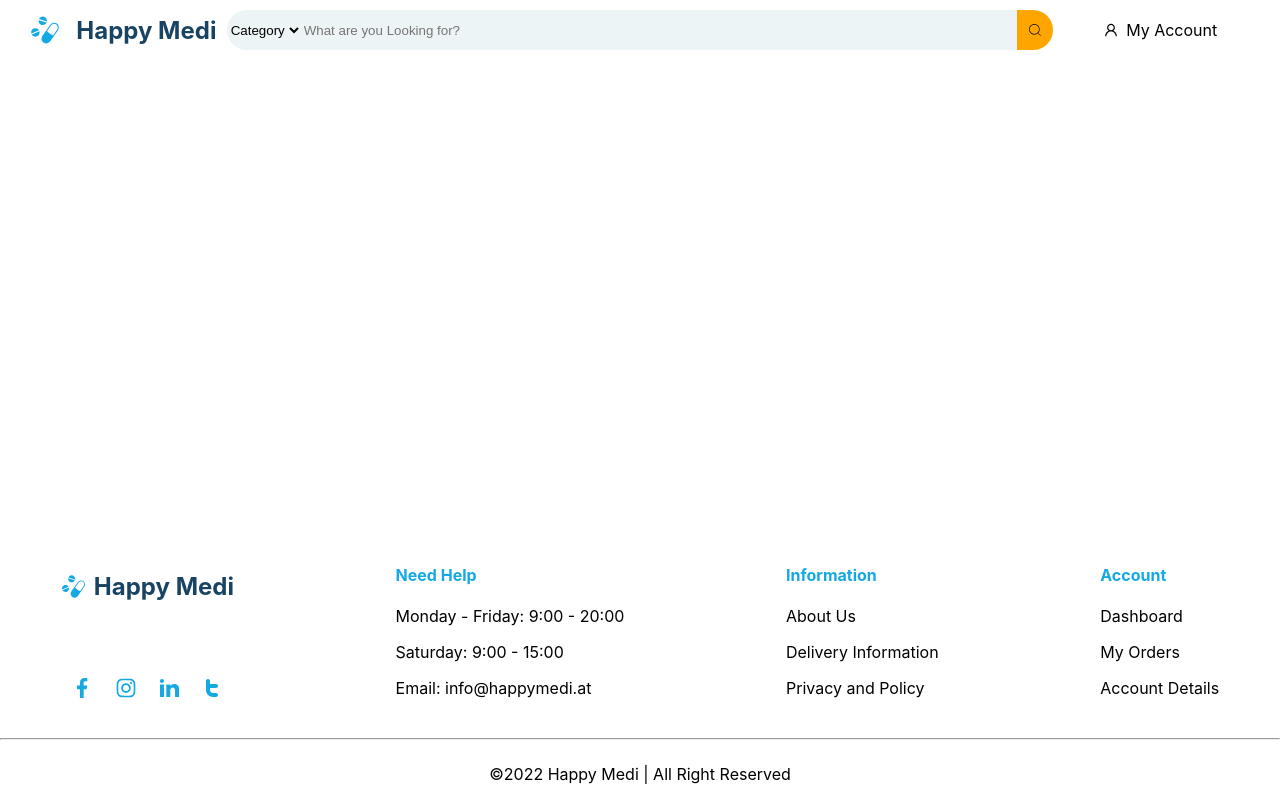
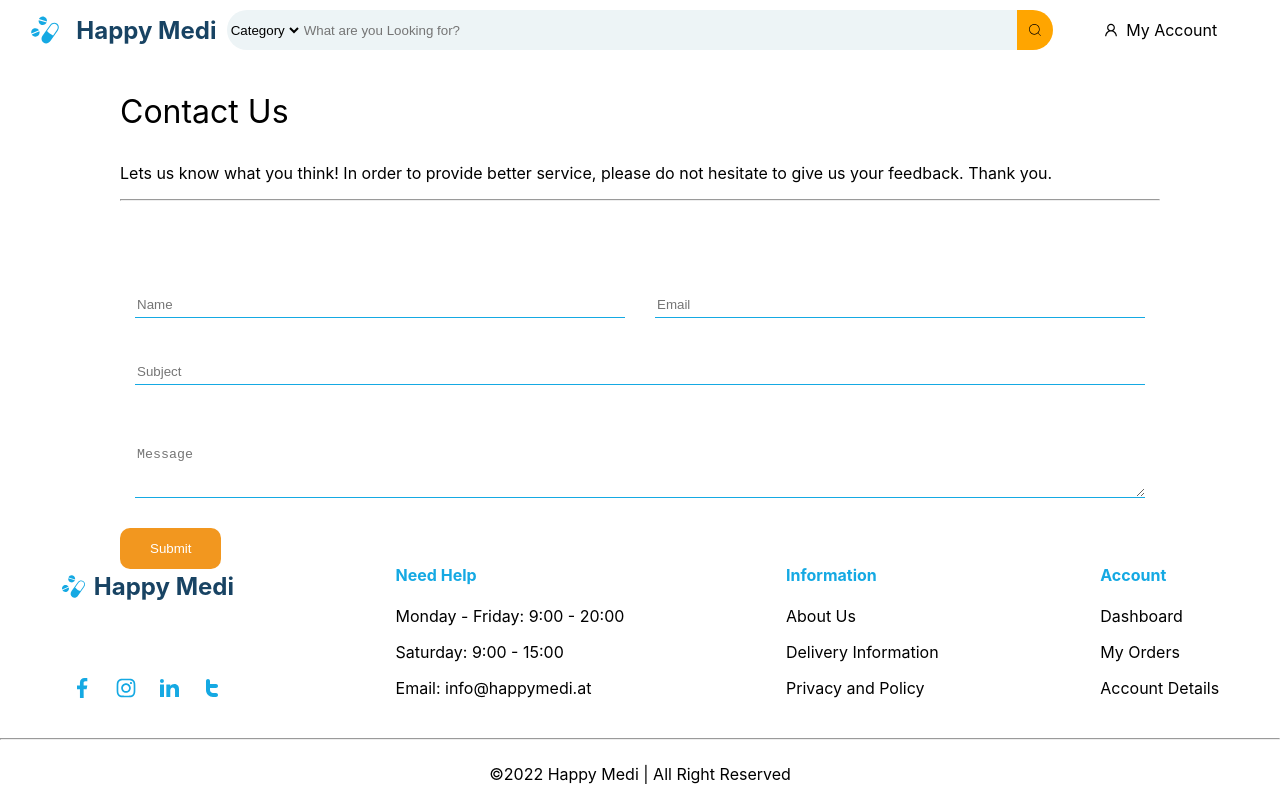
Before and after one commit to kianika/happymedi, a React (Create React App) app: page /contact in a window 1280 px wide. Built offline with nearby package versions, Linux system fonts and the light colour scheme.

Commit message:
UI: Contact page is added

```diff
--- a/package.json
+++ b/package.json
@@ -3,6 +3,7 @@
   "version": "0.1.0",
   "private": true,
   "dependencies": {
+    "-": "^0.0.1",
     "@testing-library/jest-dom": "^5.16.5",
     "@testing-library/react": "^13.4.0",
     "@testing-library/user-event": "^13.5.0",
@@ -12,6 +13,7 @@
     "react-bootstrap-icons": "^1.9.1",
     "react-dom": "^18.2.0",
     "react-icons": "^4.6.0",
+    "react-router-dom": "^6.4.3",
     "react-scripts": "5.0.1",
     "styled-components": "^5.3.6",
     "web-vitals": "^2.1.4"
--- a/src/App.js
+++ b/src/App.js
@@ -1,10 +1,10 @@
 import './App.css';
-import Home from './pages/Home';
+import Router from './routes/index';
 
 
 function App() {
   return (
-<Home />
+    <Router />
   );
 }
 
--- /dev/null
+++ b/src/Layout/SharedLayout.js
@@ -0,0 +1,20 @@
+import { Outlet } from "react-router-dom";
+import Header from "../components/Header/Header";
+import styled from "styled-components";
+import Footer from "../components/Footer/Footer";
+
+const PageContainer = styled.div`
+  min-height: 100vh;
+  position: relative;
+`;
+
+const SharedLayout = () => {
+  return (
+    <PageContainer>
+      <Header />
+      <Outlet />
+      <Footer />
+    </PageContainer>
+  );
+};
+export default SharedLayout;
--- /dev/null
+++ b/src/pages/Contact/Contact.js
@@ -0,0 +1,32 @@
+import React from 'react'
+import styled from 'styled-components'
+
+
+const Row = styled.div`
+display: flex;
+`
+export default function Contact() {
+  return (
+    <div style={{padding: '0 120px'}}>
+
+      <p style = {{fontSize: '2rem'}}>Contact Us</p>
+      <p> Lets us know what you think! In order to provide better service, please do not hesitate to give us your feedback. Thank you.</p>
+      <hr/>
+      <form style={{marginTop: '80px'}}>
+       <Row>
+          <input type="text" placeholder='Name' style={{border: `none`, borderBottom: '1px solid #15A9E3', flex: '1', margin: '15px', paddingBottom: '5px'}}/>
+          <input type="email" placeholder='Email'  style={{border: `none`, borderBottom: '1px solid #15A9E3', flex: '1', margin: '15px' , paddingBottom: '5px'}} />
+       </Row>
+       <Row>
+       <input type="subject" placeholder='Subject'  style={{border: `none`, borderBottom: '1px solid #15A9E3', flex: '1', margin: '30px 15px 30px 15px' , paddingBottom: '5px'}} />
+       </Row>
+       <Row>
+        <textArea rows="3" cols="50" placeholder='Message'  style={{border: `none`, borderBottom: '1px solid #15A9E3', flex: '1', margin: '30px 15px 30px 15px' , paddingBottom: '5px'}}>
+
+        </textArea>
+       </Row>
+        <input type="submit" value="Submit" style={{backgroundColor: '#F2971F', padding: '13px 30px', color: 'white', border: ' none', borderRadius: '10px'}}/>
+      </form>
+    </div>
+  )
+}
--- a/src/pages/Home.js
+++ /dev/null
@@ -1,22 +0,0 @@
-import React from 'react'
-import Header from '../components/Header/Header'
-import Footer from '../components/Footer/Footer'
-import { GiSwitzerland } from 'react-icons/gi'
-import styled from 'styled-components'
-
-const PageContainer = styled.div`
-min-height: 100vh;
-position: relative;
-`
-
-export default function  Page() {
-  return (
-    <PageContainer>
-    <Header />
-    <Footer />
-
-
-
-    </PageContainer>
-  )
-}
--- /dev/null
+++ b/src/pages/Home/Home.js
@@ -0,0 +1,20 @@
+import React from "react";
+import { Link } from "react-router-dom";
+
+
+
+export default function Page() {
+  return (
+
+   <div>
+    <Link
+            to={{
+              pathname: `/contact` // your data array of objects
+            }}
+          >
+          Contact Us
+          </Link>
+   </div>
+
+  );
+}
--- /dev/null
+++ b/src/routes/index.js
@@ -0,0 +1,27 @@
+import { BrowserRouter, Routes, Route } from "react-router-dom";
+import Home from "../pages/Home/Home";
+import SharedLayout from "../Layout/SharedLayout";
+import Contact from "../pages/Contact/Contact";
+
+
+
+
+function Router() {
+
+    return (
+
+
+        <BrowserRouter>
+          <Routes>
+            <Route path="/" element={<SharedLayout />}>
+              <Route index element={<Home />} />
+              <Route path="contact" element={<Contact />} />
+
+            </Route>
+          </Routes>
+        </BrowserRouter>
+
+    );
+  }
+
+  export default Router;
```
Also changed, not shown: 1 other file (tests, documents, lock files or other folders).
